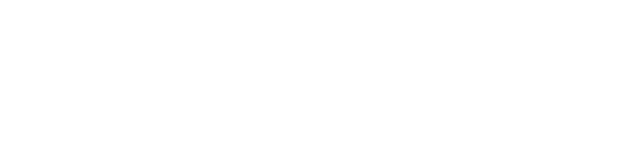
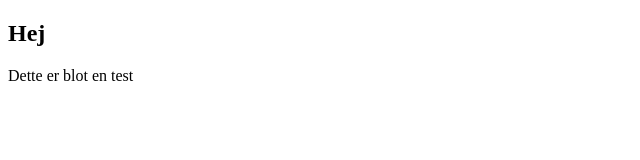
Before and after one commit to LeaHenckel/Test-Github, a plain HTML site: page index.html in a window 1280 px wide. Shown: the whole page, without its empty margins (0-640 px from the left). Drawn offline with Linux system fonts and the light colour scheme.

Commit message:
skriv ting

```diff
--- a/index.html
+++ b/index.html
@@ -7,6 +7,12 @@
     <title>Test </title>
 </head>
 <body>
+    <main>
+        <section>
+            <h1>Hej</h1>
+            <p>Dette er blot en test</p>
+        </section>
+    </main>
 
 </body>
 </html>
```
